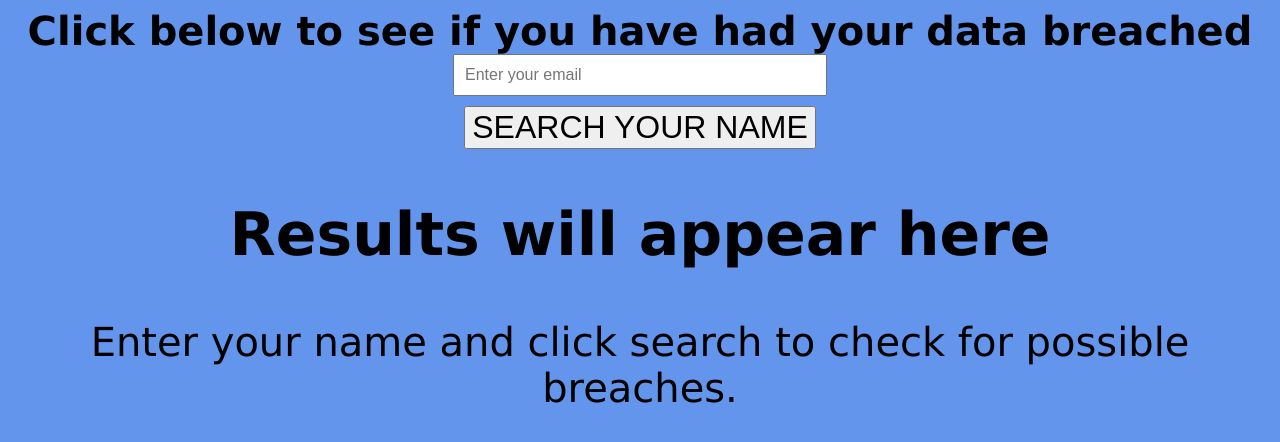
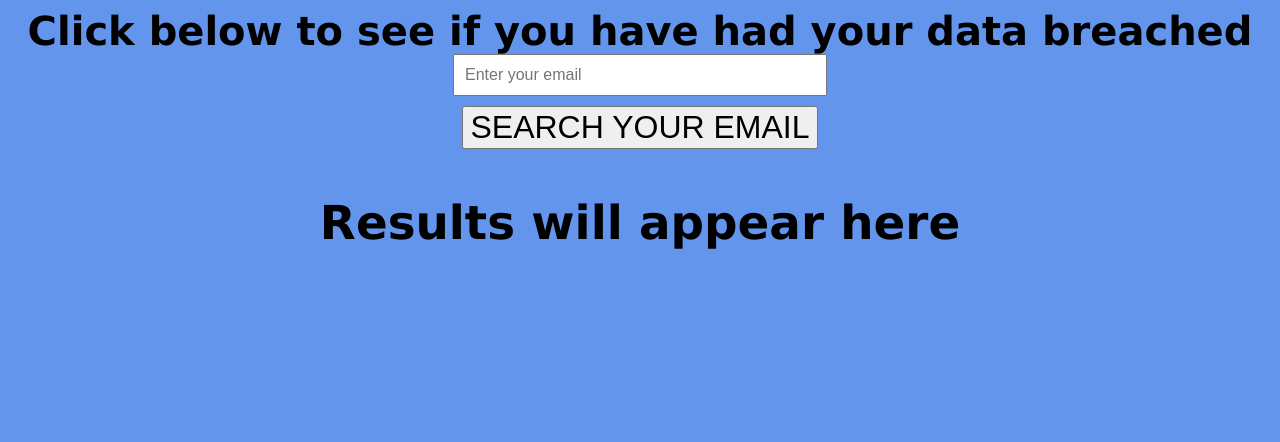
Before and after one commit to Z10457/SWE-CYBER, a plain HTML site: page SWE_CYBER_PROJECT/site/index.html in a window 1280 px wide. Drawn offline with Linux system fonts and the light colour scheme.

Commit message:
removed extra text and made results heading small

```diff
--- a/SWE_CYBER_PROJECT/site/index.html
+++ b/SWE_CYBER_PROJECT/site/index.html
@@ -20,13 +20,12 @@
         >
 
         <button type="button" onclick="doSystem()" class= "data" style= "font-size: xx-large" title="Generate data" >
-        SEARCH YOUR NAME
+        SEARCH YOUR EMAIL
       </button>
       </div>
 
     <div id="result" style="margin-top:30px; text-align:center;">
-        <h2>Results will appear here</h2>
-        <p>Enter your name and click search to check for possible breaches.</p>
+        <h3>Results will appear here</h3>
     </div>
 
 </html>
```
Also changed, not shown: 2 other files.
